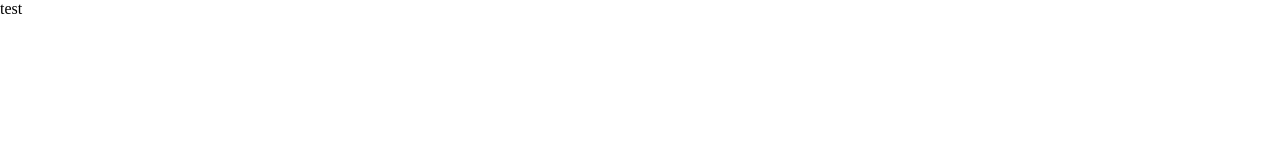
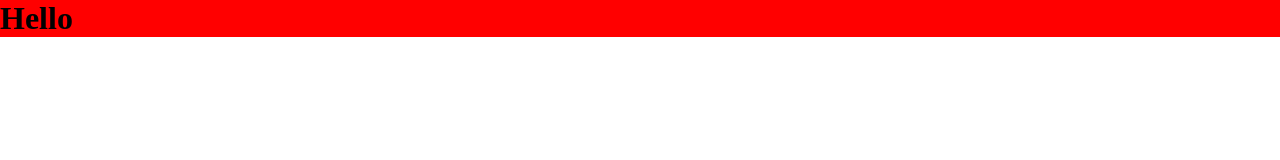
Before and after one commit to universe119/alpacoTest, a plain HTML site: page web/git_test/index.html in a window 1280 px wide. Drawn offline with Linux system fonts and the light colour scheme.

Commit message:
1번째 박스추가

```diff
--- a/web/git_test/index.html
+++ b/web/git_test/index.html
@@ -8,6 +8,8 @@
     <script defer src="js/script.js"></script>
 </head>
 <body>
-    test
+    <div class="box1">
+        <h1>Hello</h1>
+    </div>
 </body>
 </html>
--- a/web/git_test/scss/style.scss
+++ b/web/git_test/scss/style.scss
@@ -1 +1,5 @@
 @import "reset";
+
+.box1 {
+    background-color: red;
+}
```
Also changed, not shown: web/git_test/css/style.css, 1 other file.
